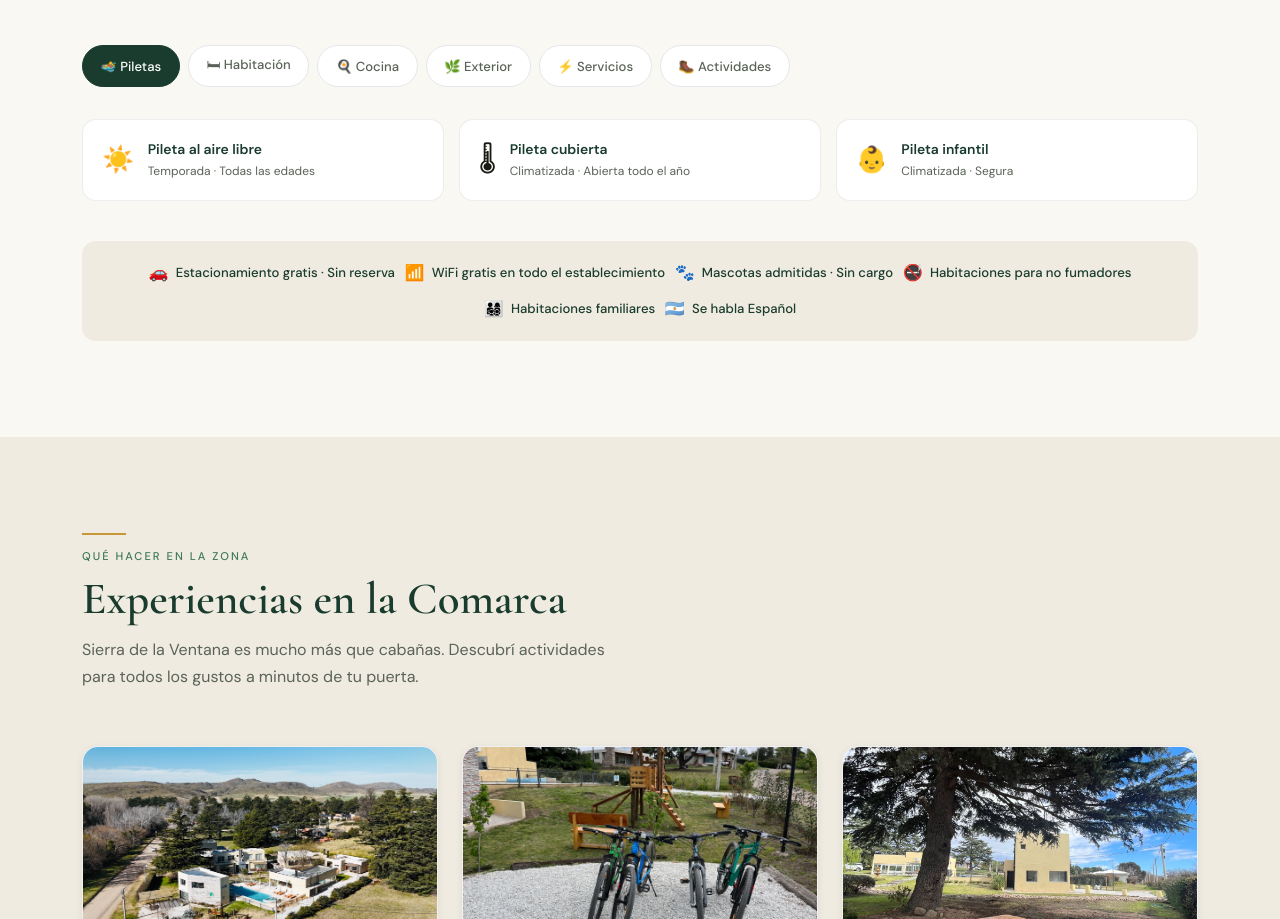
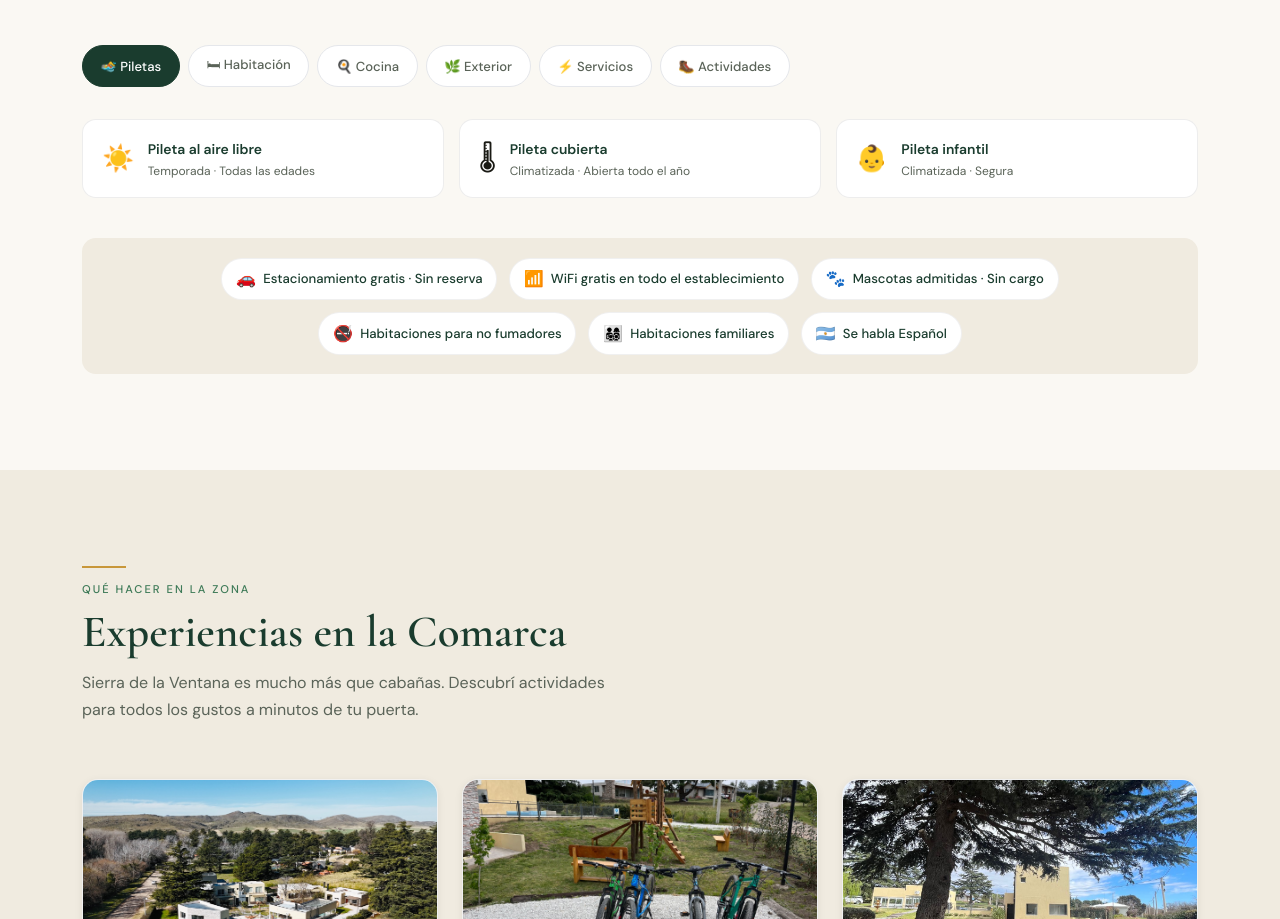
Before and after one commit to FerchuNav/pinar-golf, a React (Vite) app: page / in a window 1280 px wide. Shown: the part 4363-5282 px from the top of the page. Built offline with nearby package versions, Linux system fonts and the light colour scheme.

Commit message:
fix: arreglar Amenities - tabs con animación fadeIn directa sin dependencia de reveal

```diff
--- a/src/sections/Amenities/Amenities.jsx
+++ b/src/sections/Amenities/Amenities.jsx
@@ -86,9 +86,9 @@ export default function Amenities() {
           ))}
         </div>
 
-        <div className={`stagger ${s.grid}`}>
+        <div className={s.grid} key={active}>
           {activeCat.items.map((item,i) => (
-            <div key={item.t} className={`reveal ${s.chip}`} style={{transitionDelay:`${i*.08}s`}}>
+            <div key={item.t} className={`${s.chip} ${s.fadeIn}`} style={{animationDelay:`${i*.07}s`}}>
               <span className={s.chipIcon}>{item.icon}</span>
               <div>
                 <p className={s.chipTitle}>{item.t}</p>
--- a/src/sections/Amenities/Amenities.module.css
+++ b/src/sections/Amenities/Amenities.module.css
@@ -3,17 +3,19 @@
 .h2{font-family:'Cormorant Garamond',Georgia,serif;font-size:clamp(1.8rem,3.5vw,2.8rem);font-weight:600;color:var(--forest);line-height:1.15;margin-bottom:.5rem}
 .sub{color:var(--muted);font-size:1rem;max-width:520px;margin-top:.4rem}
 .tabs{display:flex;gap:.5rem;flex-wrap:wrap;margin-bottom:2rem}
-.tab{padding:.55rem 1.1rem;border-radius:999px;font-size:.82rem;font-weight:500;color:var(--muted);background:white;border:1.5px solid #E5E7EB;transition:all .2s var(--ease)}
+.tab{padding:.55rem 1.1rem;border-radius:999px;font-size:.82rem;font-weight:500;color:var(--muted);background:white;border:1.5px solid #E5E7EB;transition:all .2s var(--ease);cursor:pointer}
 .tab:hover{border-color:var(--gold);color:var(--forest)}
 .tabActive{background:var(--forest);color:white;border-color:var(--forest)}
 .grid{display:grid;grid-template-columns:repeat(3,1fr);gap:.9rem;margin-bottom:2.5rem}
 .chip{display:flex;align-items:center;gap:.85rem;background:white;border:1px solid rgba(0,0,0,.07);border-radius:14px;padding:1.1rem 1.2rem;transition:transform .2s var(--ease),box-shadow .2s,border-color .2s}
 .chip:hover{transform:translateY(-3px);box-shadow:var(--sh-md);border-color:rgba(200,151,58,.3)}
 .chipIcon{font-size:1.6rem;flex-shrink:0}
-.chipTitle{font-size:.87rem;font-weight:600;color:var(--forest);margin-bottom:.1rem}
-.chipSub{font-size:.75rem;color:var(--muted)}
-.highlights{display:flex;flex-wrap:wrap;gap:.6rem;justify-content:center;padding:1.2rem;background:var(--parchment);border-radius:14px}
-.hi{display:flex;align-items:center;gap:.45rem;font-size:.82rem;color:var(--forest);font-weight:500}
+.chipTitle{font-size:.87rem;font-weight:600;color:var(--forest);margin-bottom:.15rem}
+.chipSub{font-size:.75rem;color:var(--muted);line-height:1.4}
+.fadeIn{opacity:0;animation:chipFade .5s var(--ease) forwards}
+@keyframes chipFade{from{opacity:0;transform:translateY(12px)}to{opacity:1;transform:none}}
+.highlights{display:flex;flex-wrap:wrap;gap:.75rem;justify-content:center;padding:1.2rem 1.5rem;background:var(--parchment);border-radius:14px}
+.hi{display:flex;align-items:center;gap:.45rem;font-size:.82rem;color:var(--forest);font-weight:500;background:white;padding:.45rem .85rem;border-radius:999px;border:1px solid rgba(0,0,0,.06)}
 .hi span:first-child{font-size:1rem}
 @media(max-width:1024px){.grid{grid-template-columns:repeat(2,1fr)}}
-@media(max-width:600px){.grid{grid-template-columns:1fr}.tabs{gap:.4rem}.tab{font-size:.76rem;padding:.45rem .85rem}}
+@media(max-width:600px){.grid{grid-template-columns:1fr}.tabs{gap:.4rem}.tab{font-size:.76rem;padding:.45rem .85rem}.highlights{gap:.5rem;padding:1rem}}
```
